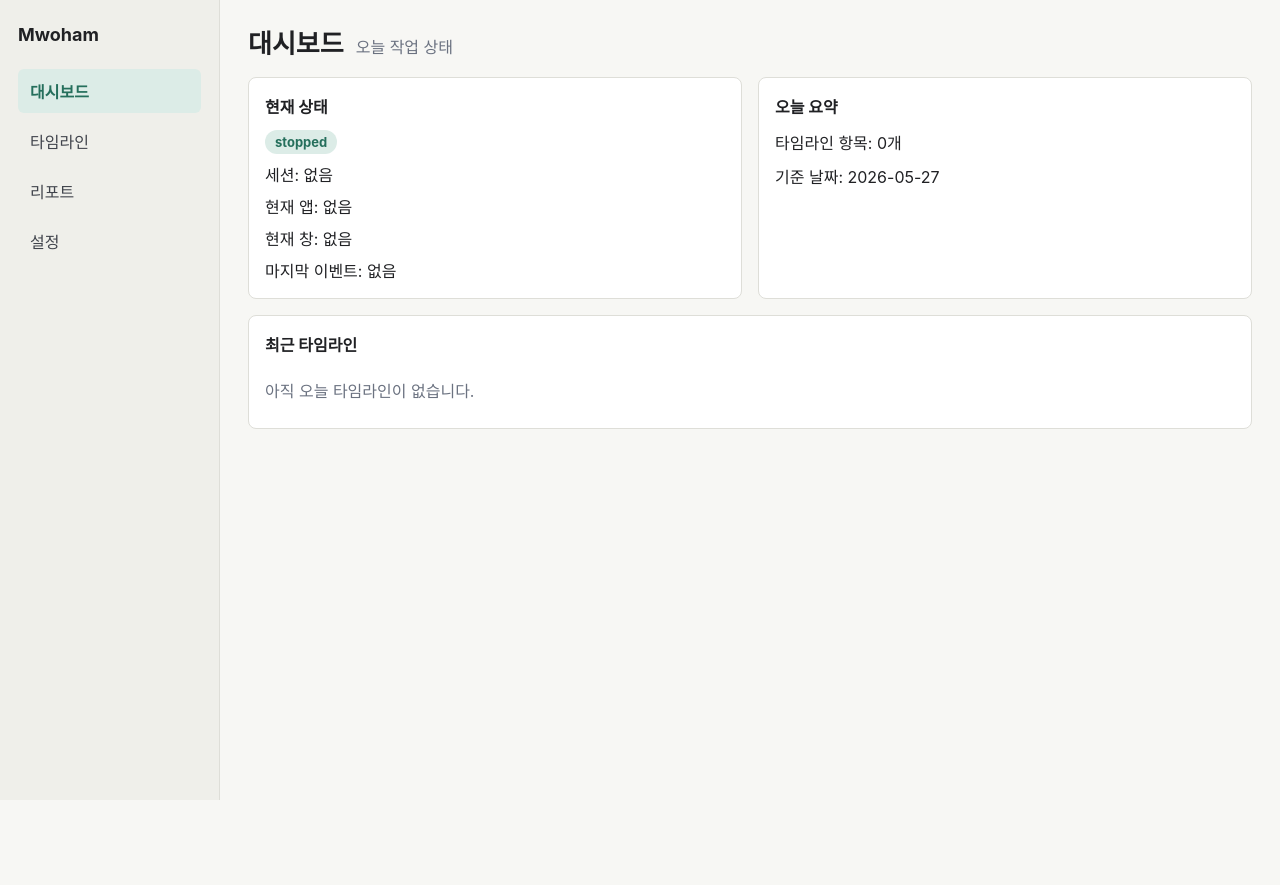
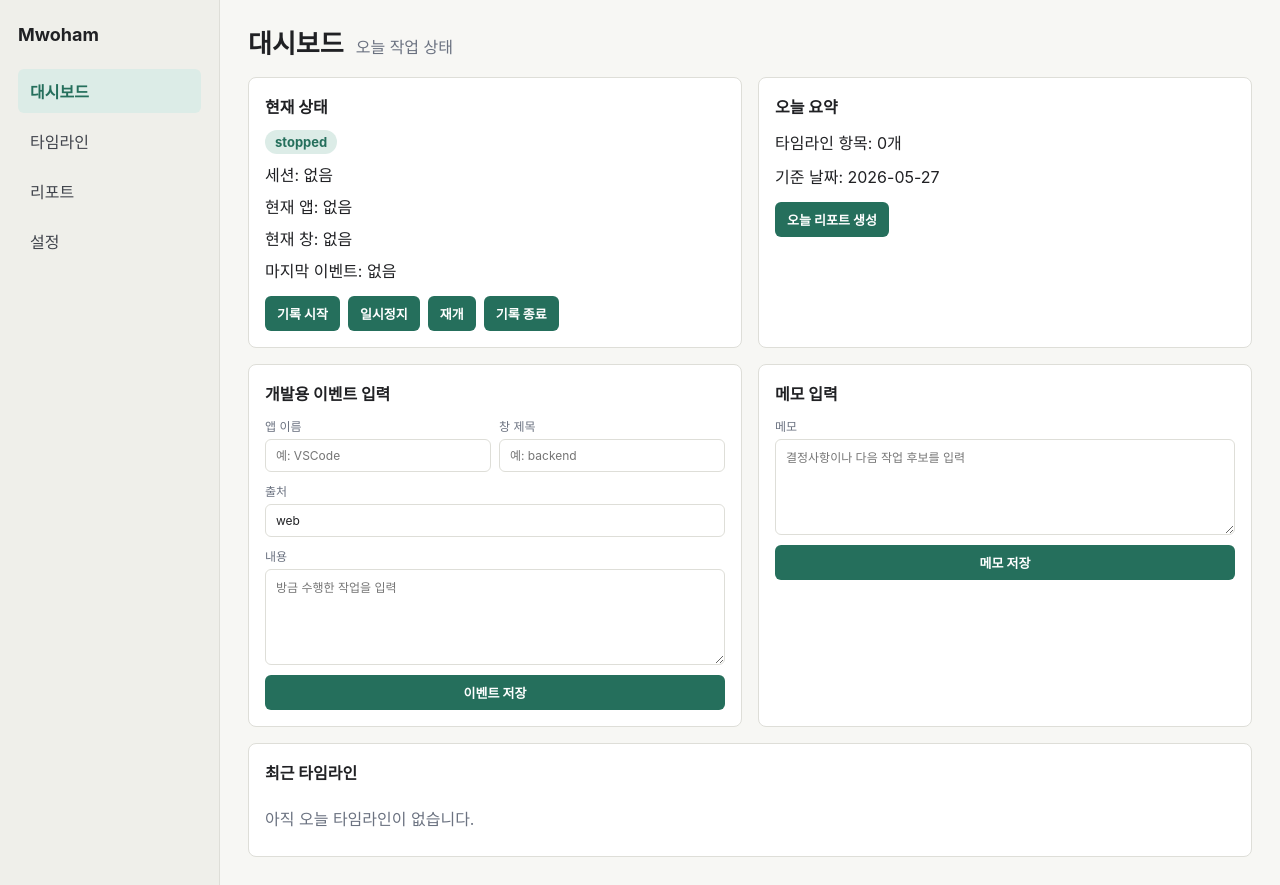
Before and after one commit to ing2720/mwoham, a FastAPI app: page /dashboard in a window 1280 px wide. Before the commit the page ends 800 px from the top, so only its background shows below. Run offline with FastAPI, Linux system fonts and the light colour scheme.

Commit message:
"feat : improve local web dashboard usability"

```diff
--- a/backend/app/web/templates/base.html
+++ b/backend/app/web/templates/base.html
@@ -36,6 +36,51 @@
         font-size: 13px;
         font-weight: 650;
         padding: 8px 12px;
+      }
+
+      input,
+      select,
+      textarea {
+        border: 1px solid var(--line);
+        border-radius: 6px;
+        color: var(--text);
+        font: inherit;
+        min-width: 0;
+        padding: 8px 10px;
+        width: 100%;
+      }
+
+      textarea {
+        min-height: 96px;
+        resize: vertical;
+      }
+
+      label {
+        color: var(--muted);
+        display: grid;
+        font-size: 12px;
+        gap: 5px;
+      }
+
+      .form-grid {
+        display: grid;
+        gap: 10px;
+      }
+
+      .form-row {
+        display: flex;
+        flex-wrap: wrap;
+        gap: 8px;
+      }
+
+      .form-row > * {
+        flex: 1 1 160px;
+      }
+
+      .button-row {
+        display: flex;
+        flex-wrap: wrap;
+        gap: 8px;
       }
 
       .shell {
--- a/backend/app/web/templates/dashboard.html
+++ b/backend/app/web/templates/dashboard.html
@@ -18,6 +18,21 @@
         <div>현재 창: {{ status.current_window if status.current_window else "없음" }}</div>
         <div>마지막 이벤트: {{ status.last_event_at if status.last_event_at else "없음" }}</div>
       </div>
+      <div class="button-row" style="margin-top: 14px;">
+        <form method="post" action="/dashboard/recording/start">
+          <input type="hidden" name="title" value="브라우저 기록">
+          <button type="submit">기록 시작</button>
+        </form>
+        <form method="post" action="/dashboard/recording/pause">
+          <button type="submit">일시정지</button>
+        </form>
+        <form method="post" action="/dashboard/recording/resume">
+          <button type="submit">재개</button>
+        </form>
+        <form method="post" action="/dashboard/recording/stop">
+          <button type="submit">기록 종료</button>
+        </form>
+      </div>
     </div>
 
     <div class="panel">
@@ -26,6 +41,42 @@
         <div>타임라인 항목: {{ timeline.total }}개</div>
         <div>기준 날짜: {{ timeline.date }}</div>
       </div>
+      <form method="post" action="/reports/daily/create" style="margin-top: 14px;">
+        <button type="submit">오늘 리포트 생성</button>
+      </form>
+    </div>
+  </section>
+
+  <section class="grid" style="margin-top: 16px;">
+    <div class="panel">
+      <h2>개발용 이벤트 입력</h2>
+      <form class="form-grid" method="post" action="/dashboard/events">
+        <div class="form-row">
+          <label>앱 이름
+            <input name="app_name" placeholder="예: VSCode">
+          </label>
+          <label>창 제목
+            <input name="window_title" placeholder="예: backend">
+          </label>
+        </div>
+        <label>출처
+          <input name="source" value="web">
+        </label>
+        <label>내용
+          <textarea name="content" required placeholder="방금 수행한 작업을 입력"></textarea>
+        </label>
+        <button type="submit">이벤트 저장</button>
+      </form>
+    </div>
+
+    <div class="panel">
+      <h2>메모 입력</h2>
+      <form class="form-grid" method="post" action="/dashboard/memos">
+        <label>메모
+          <textarea name="content" required placeholder="결정사항이나 다음 작업 후보를 입력"></textarea>
+        </label>
+        <button type="submit">메모 저장</button>
+      </form>
     </div>
   </section>
 
--- a/backend/pyproject.toml
+++ b/backend/pyproject.toml
@@ -11,6 +11,7 @@ dependencies = [
     "jinja2>=3.1.0",
     "markdown>=3.6",
     "pydantic-settings>=2.6.0",
+    "python-multipart>=0.0.20",
     "sqlalchemy>=2.0.0",
     "uvicorn[standard]>=0.30.0",
     "weasyprint>=62.0",
```
Also changed, not shown: backend/app/web/routes.py (+145 -1 lines), backend/app/web/templates/reports.html (+7 -0 lines), backend/app/web/templates/settings.html (+23 -0 lines), backend/tests/test_web_routes.py (+84 -0 lines), 1 other file.
